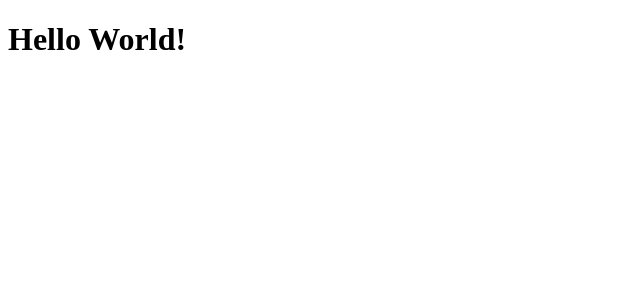
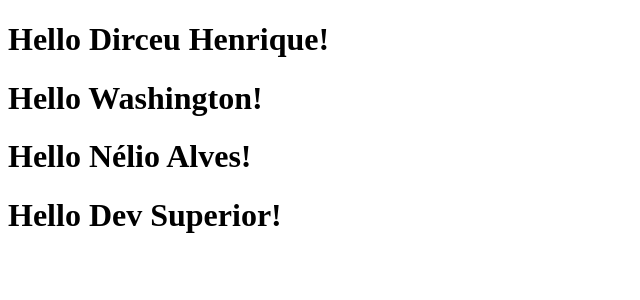
Before and after one commit to dhnasci/sds2-dsdeliver, a React (Create React App) app in the folder front-web/: page / in a window 1280 px wide. Shown: the top 300 px of the page, without its empty margins (0-640 px from the left). Built offline with nearby package versions, Linux system fonts and the light colour scheme.

Commit message:
First example of component with Props

```diff
--- a/front-web/src/App.tsx
+++ b/front-web/src/App.tsx
@@ -1,9 +1,14 @@
 import './App.css';
+import Hello from './Hello';
 
 function App() {
+
   return (
     <div>
-     <h1>Hello World!</h1>
+      <Hello message="Dirceu Henrique" />
+      <Hello message="Washington" />
+      <Hello message="Nélio Alves" />
+      <Hello message="Dev Superior" />
     </div>
   );
 }
--- /dev/null
+++ b/front-web/src/Hello.tsx
@@ -0,0 +1,18 @@
+import { useEffect } from "react";
+
+type Props = {
+    message: string;
+}
+
+function Hello( { message }: Props) {
+
+    useEffect( () => {
+        // chamada da API para buscar produtos
+        console.log('Iniciou componente Hello!')
+    }, []);
+    return (
+        <h1>Hello { message }!</h1>
+    )
+}
+
+export default Hello;
```
Also changed, not shown: front-web/src/Counter.tsx (added, +9 -0 lines).
